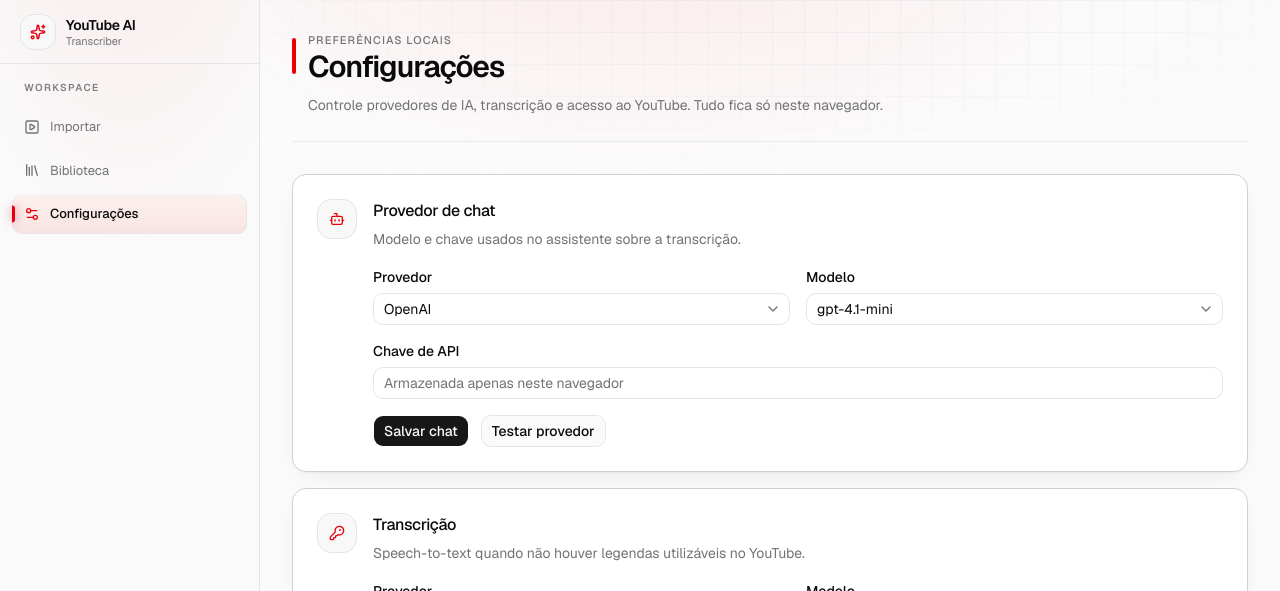
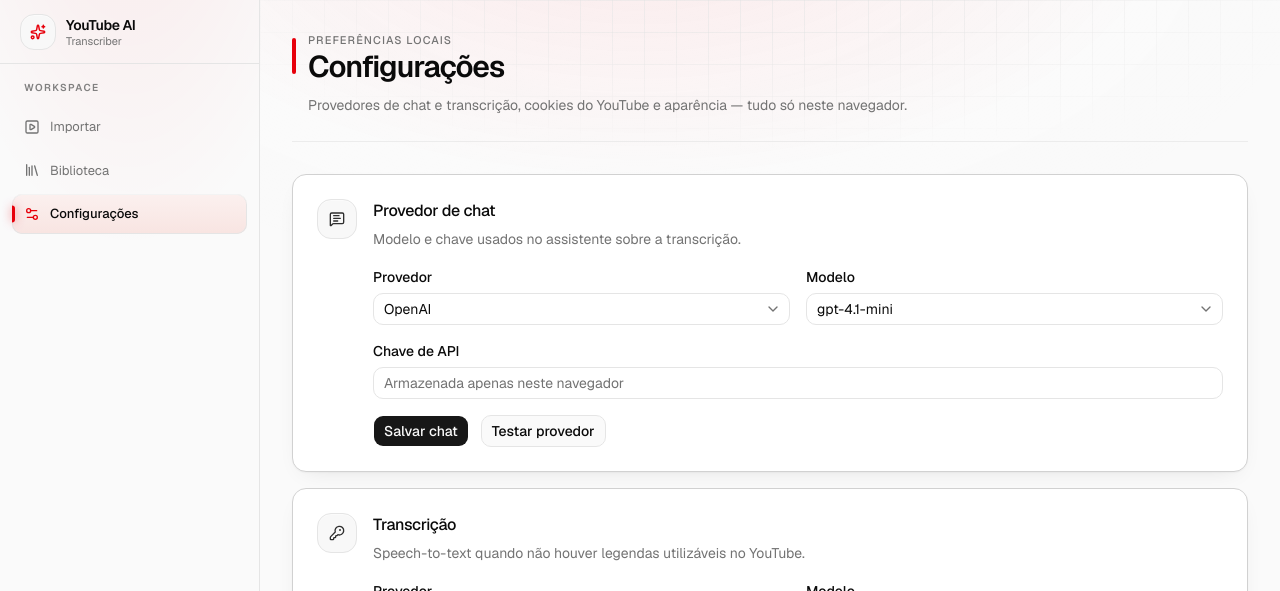
Before and after one commit to solerpedroo/youtube_ai_transcriber, a Next.js app: page /settings in a window 1280 px wide. Shown: the top 591 px of the page. Built offline with nearby package versions, Linux system fonts and the light colour scheme.

Commit message:
refactor(settings): atualiza ícones, copy e tiles neutros nas seções

```diff
--- a/src/app/settings/page.tsx
+++ b/src/app/settings/page.tsx
@@ -6,7 +6,7 @@ import { PhaseNotice } from "@/components/foundation/phase-notice";
 import { AppShell } from "@/components/layout/app-shell";
 import { PageHeader } from "@/components/layout/page-header";
 import type { ReactNode } from "react";
-import { Bot, KeyRound, Monitor, ShieldCheck, Video } from "lucide-react";
+import { KeyRound, MessageSquareText, Monitor, ShieldCheck, Video } from "lucide-react";
 
 function SettingsSection({
   icon: Icon,
@@ -14,7 +14,7 @@ function SettingsSection({
   description,
   children,
 }: {
-  icon: typeof Bot;
+  icon: typeof MessageSquareText;
   title: string;
   description?: string;
   children: ReactNode;
@@ -23,7 +23,7 @@ function SettingsSection({
     <section className="surface-card hover-lift surface-in p-5 sm:p-6">
       <div className="flex gap-4">
         <span className="icon-tile grid size-10 shrink-0 place-items-center rounded-xl">
-          <Icon className="size-4 text-brand" />
+          <Icon className="size-4 text-foreground/85" strokeWidth={2} />
         </span>
         <div className="min-w-0 flex-1">
           <h2 className="font-medium">{title}</h2>
@@ -43,12 +43,12 @@ export default function SettingsPage() {
       <PageHeader
         label="Preferências locais"
         title="Configurações"
-        description="Controle provedores de IA, transcrição e acesso ao YouTube. Tudo fica só neste navegador."
+        description="Provedores de chat e transcrição, cookies do YouTube e aparência — tudo só neste navegador."
       />
 
       <div className="space-y-4">
         <SettingsSection
-          icon={Bot}
+          icon={MessageSquareText}
           title="Provedor de chat"
           description="Modelo e chave usados no assistente sobre a transcrição."
         >
```
